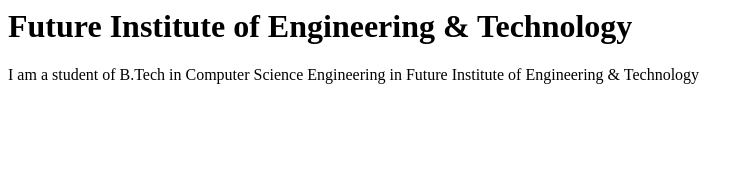
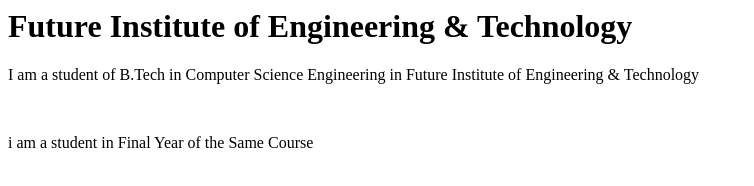
Before and after one commit to AshutoshPandey-04/Where_U_Elevate, a plain HTML site: page index.html in a window 1280 px wide. Shown: the whole page, without its empty margins (0-754 px from the left). Drawn offline with Linux system fonts and the light colour scheme.

Commit message:
Added HTML Elements

```diff
--- a/index.html
+++ b/index.html
@@ -1,2 +1,4 @@
 <h1>Future Institute of Engineering & Technology</h1>
 <p>I am a student of B.Tech in Computer Science Engineering in Future Institute of Engineering & Technology</p>
+<br>
+<p>i am a student in Final Year of the Same Course</p>
```
